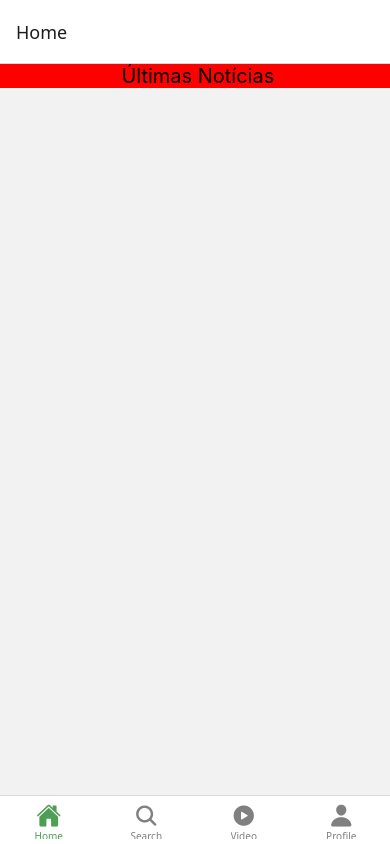
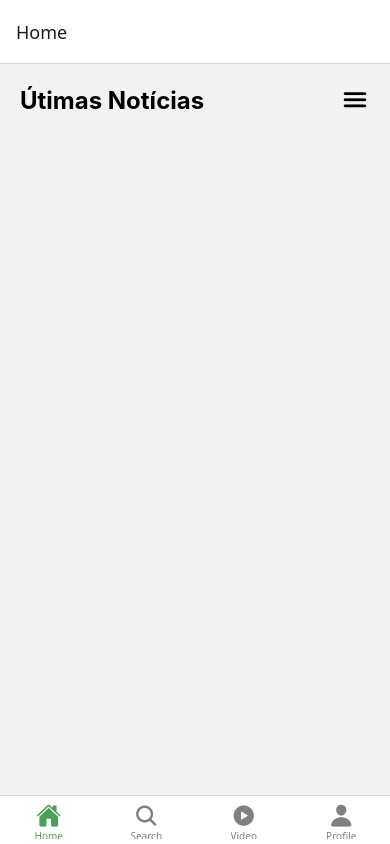
Before and after one commit to gigiofontoura/Botujuru-Online-App, a React Native app: screen /MainApp in a window 390 px wide. Built offline with nearby package versions, Linux system fonts and the light colour scheme.

Commit message:
Criando component Header, Criando component MenuModal

```diff
--- a/index.js
+++ b/index.js
@@ -1,4 +1,3 @@
-// gesture-handler and reanimated imports removed (no DrawerNavigator)
 import { registerRootComponent } from 'expo';
 
 import App from './App';
--- /dev/null
+++ b/src/components/Header.js
@@ -0,0 +1,25 @@
+import { View, Text, TouchableOpacity } from "react-native";
+import { Ionicons } from "@expo/vector-icons";
+import { useState } from "react";
+import MenuModal from "./MenuModal";
+
+export default function Header({title, navigation}){
+    const [menuVisible, setMenuVisible] = useState(false);
+
+    return (
+        <>
+            <View style={{flexDirection: "row", justifyContent: "space-between", alignItems: "center",
+                paddingHorizontal: 20, paddingTop: 20,
+            }}>
+                <Text style={{fontSize: 24, fontWeight: "bold"}}>
+                    {title}
+                </Text>
+                <TouchableOpacity onPress={() => setMenuVisible(true)}>
+                    <Ionicons name="menu" size={30}/>
+                </TouchableOpacity>
+            </View>
+
+            <MenuModal visible={menuVisible} setVisible={setMenuVisible} navigation={navigation}/>
+        </>
+    )
+}
--- /dev/null
+++ b/src/components/MenuModal.js
@@ -0,0 +1,30 @@
+import { Modal, View, TouchableOpacity, Text } from "react-native";
+import { Ionicons } from "@expo/vector-icons";
+
+export default function MenuModal({visible, setVisible, navigation}){
+    return(
+        <Modal visible={visible}  animationType="slide">
+            <View>
+
+                <TouchableOpacity onPress={() => setVisible(false)} style={{marginBottom: 20}}>
+                    <Ionicons name="arrow-back" size={20} color="black"/>
+                </TouchableOpacity>
+                <TouchableOpacity onPress={() => {setVisible(false); navigation.navigate("sportScreen")}}>
+                    <Text>Esportes</Text>
+                </TouchableOpacity>
+                <TouchableOpacity onPress={() => navigation.navigate("healthScreen")}>
+                    <Text>Saúde</Text>
+                </TouchableOpacity>
+                <TouchableOpacity onPress={() => navigation.navigate("politicScreen")}>
+                    <Text>Política</Text>
+                </TouchableOpacity>
+                <TouchableOpacity onPress={() => navigation.navigate("cultureScreen")}>
+                    <Text>Cultura</Text>
+                </TouchableOpacity>
+                <TouchableOpacity onPress={() => navigation.navigate("contactScreen")}>
+                    <Text>Contato</Text>
+                </TouchableOpacity>
+            </View>
+        </Modal>
+    )
+}
--- a/src/screens/barraNavegacaoInferior/homeScreen.js
+++ b/src/screens/barraNavegacaoInferior/homeScreen.js
@@ -1,31 +1,11 @@
 import { View, Text, StyleSheet} from "react-native"
+import Header from "../../components/Header"
 
-export default function HomeScreen(){
+export default function HomeScreen({navigation}){
     return(
-        <View style={styles.container}>
-            <View style={styles.header}>
-                <Text style={styles.textHeader}> Últimas Notícias</Text>
-            </View>
+        <View>
+           <Header title="Útimas Notícias" navigation={navigation}/>
 
         </View>
     )
 }
-
-const styles = StyleSheet.create({
-    container: {
-        flex: 1,
-        alignItems: "center",
-    },
-
-    header: {
-        width: "100%",
-        paddingHorizontal: 50,
-        alignItems: "center",
-        backgroundColor: "red",
-    },
-
-    textHeader: {
-        fontFamily: "System",
-        fontSize: 20,
-    }
-})
```
